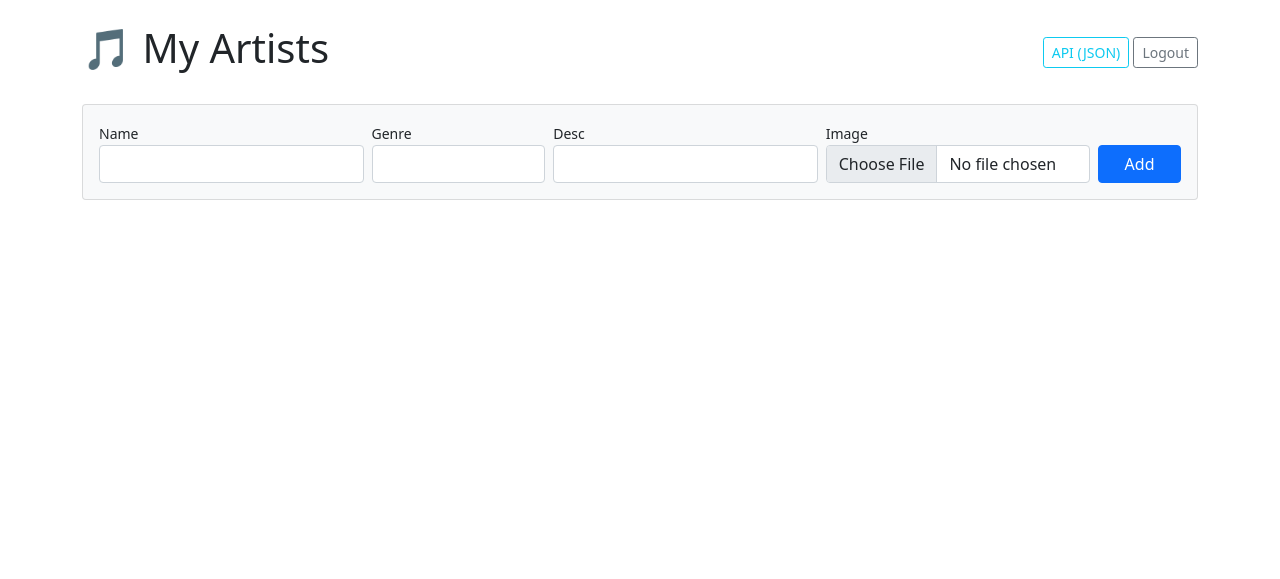
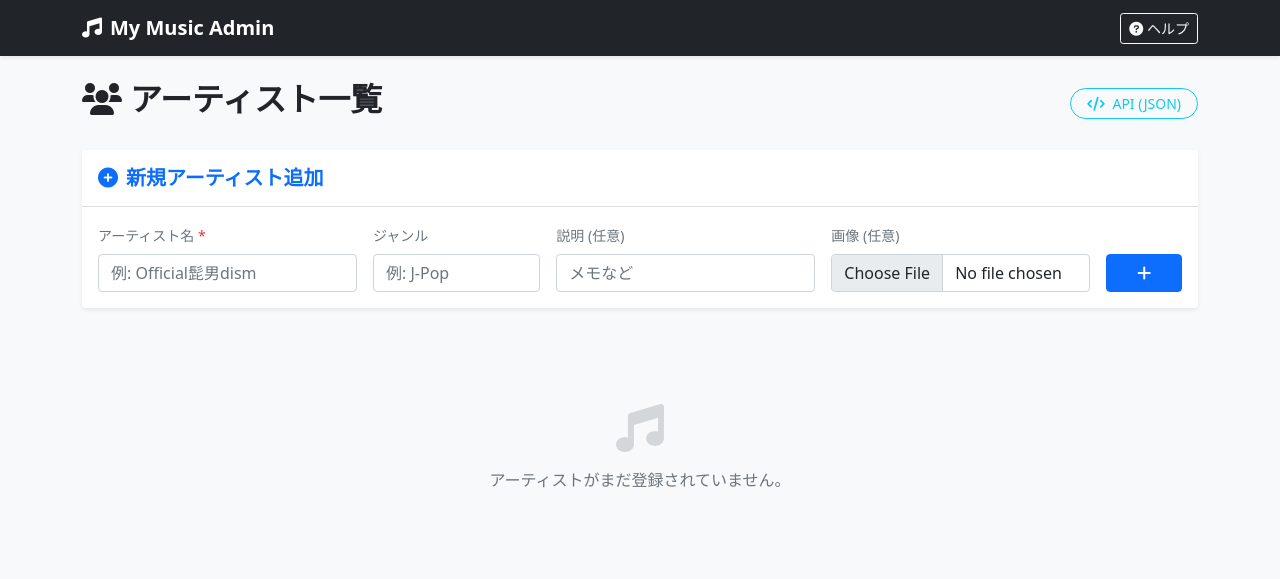
Before and after one commit to Yuki-1018/music_server, a Flask app: template templates/index.html in a window 1280 px wide. Shown: the top 579 px of the page. Run offline with Flask 3, Linux system fonts and the light colour scheme; the template is opened without the code that fills it, so the values that code supplies are empty.

Commit message:
Update index.html

```diff
--- a/templates/index.html
+++ b/templates/index.html
@@ -1,57 +1,103 @@
 <!DOCTYPE html>
-<html>
+<html lang="ja">
 <head>
-    <title>Music Library</title>
+    <meta charset="UTF-8">
+    <meta name="viewport" content="width=device-width, initial-scale=1">
+    <title>ミュージックライブラリ</title>
     <link href="https://cdn.jsdelivr.net/npm/bootstrap@5.1.3/dist/css/bootstrap.min.css" rel="stylesheet">
-    <script src="https://cdn.jsdelivr.net/npm/bootstrap@5.1.3/dist/js/bootstrap.bundle.min.js"></script>
+    <link rel="stylesheet" href="https://cdnjs.cloudflare.com/ajax/libs/font-awesome/6.0.0/css/all.min.css">
+    <style>
+        .artist-card-img { height: 160px; object-fit: cover; background-color: #f0f0f0; }
+        .hover-shadow:hover { box-shadow: 0 .5rem 1rem rgba(0,0,0,.15)!important; transition: box-shadow .3s; }
+    </style>
 </head>
-<body class="container py-4">
+<body class="bg-light">
+    <!-- Navbar -->
+    <nav class="navbar navbar-expand-lg navbar-dark bg-dark shadow-sm sticky-top">
+        <div class="container-lg">
+            <a class="navbar-brand fw-bold" href="/admin/"><i class="fas fa-music me-2"></i>My Music Admin</a>
+            <div class="d-flex gap-2">
+                <button class="btn btn-sm btn-outline-light" data-bs-toggle="modal" data-bs-target="#helpModal">
+                    <i class="fas fa-question-circle"></i> ヘルプ
+                </button>
+            </div>
+        </div>
+    </nav>
+
+    <div class="container-lg py-4">
         <div class="d-flex justify-content-between align-items-center mb-4">
-        <h1>🎵 My Artists</h1>
-        <div>
-            <!-- 新しいAPIへのリンクに変更 -->
-            <a href="/api/artists" target="_blank" class="btn btn-outline-info btn-sm">API (JSON)</a>
-            <a href="/logout" class="btn btn-outline-secondary btn-sm">Logout</a>
+            <h2 class="fw-bold text-dark"><i class="fas fa-users me-2"></i>アーティスト一覧</h2>
+            <a href="/api/artists" target="_blank" class="btn btn-outline-info btn-sm rounded-pill px-3">
+                <i class="fas fa-code me-1"></i> API (JSON)
+            </a>
+        </div>
+
+        <!-- Add Artist Card -->
+        <div class="card mb-5 border-0 shadow-sm">
+            <div class="card-header bg-white py-3">
+                <h5 class="mb-0 fw-bold text-primary"><i class="fas fa-plus-circle me-2"></i>新規アーティスト追加</h5>
+            </div>
+            <div class="card-body">
+                <form action="/admin/artist/add" method="post" enctype="multipart/form-data" class="row g-3 align-items-end">
+                    <div class="col-md-3">
+                        <label class="form-label small text-muted">アーティスト名 <span class="text-danger">*</span></label>
+                        <input type="text" name="name" class="form-control" required placeholder="例: Official髭男dism">
+                    </div>
+                    <div class="col-md-2">
+                        <label class="form-label small text-muted">ジャンル</label>
+                        <input type="text" name="genre" class="form-control" placeholder="例: J-Pop">
+                    </div>
+                    <div class="col-md-3">
+                        <label class="form-label small text-muted">説明 (任意)</label>
+                        <input type="text" name="description" class="form-control" placeholder="メモなど">
+                    </div>
+                    <div class="col-md-3">
+                        <label class="form-label small text-muted">画像 (任意)</label>
+                        <input type="file" name="image" class="form-control" accept="image/*">
+                    </div>
+                    <div class="col-md-1">
+                        <button class="btn btn-primary w-100"><i class="fas fa-plus"></i></button>
+                    </div>
+                </form>
             </div>
         </div>
 
-    <!-- Add Artist Form -->
-    <div class="card mb-4 p-3 bg-light">
-        <form action="/artist/add" method="post" enctype="multipart/form-data" class="row g-2 align-items-end">
-            <div class="col-md-3"><label class="small">Name</label><input type="text" name="name" class="form-control" required></div>
-            <div class="col-md-2"><label class="small">Genre</label><input type="text" name="genre" class="form-control"></div>
-            <div class="col-md-3"><label class="small">Desc</label><input type="text" name="description" class="form-control"></div>
-            <div class="col-md-3"><label class="small">Image</label><input type="file" name="image" class="form-control" accept="image/*"></div>
-            <div class="col-md-1"><button class="btn btn-primary w-100">Add</button></div>
-        </form>
+        <!-- Artist Grid -->
+        <div class="row g-4">
+            {% for artist in artists %}
+            <div class="col-sm-6 col-md-4 col-lg-3">
+                <div class="card h-100 border-0 shadow-sm hover-shadow overflow-hidden">
+                    <div class="position-relative">
+                        {% if artist.image %}
+                        <img src="/image/{{ artist.image }}" class="card-img-top artist-card-img" alt="{{ artist.name }}">
+                        {% else %}
+                        <div class="artist-card-img d-flex align-items-center justify-content-center text-muted">
+                            <i class="fas fa-user fa-3x"></i>
                         </div>
-
-    <div class="row">
-        {% for artist in artists %}
-        <div class="col-md-6 col-lg-4 mb-4">
-            <div class="card h-100 shadow-sm">
-                <div class="d-flex g-0">
-                    <div style="width: 120px; height: 120px; flex-shrink: 0; background: #eee;">
-                        {% if artist.image %}
-                        <img src="/image/{{ artist.image }}" style="width: 100%; height: 100%; object-fit: cover;">
-                        {% else %}
-                        <div class="d-flex align-items-center justify-content-center h-100 text-muted">No Img</div>
                         {% endif %}
-                    </div>
-                    <div class="card-body py-2">
-                        <h5 class="card-title text-truncate"><a href="/artist/{{ artist.id }}" class="text-decoration-none">{{ artist.name }}</a></h5>
-                        <p class="card-text small text-muted mb-1">{{ artist.genre }}</p>
-                        <p class="card-text small text-truncate" style="max-height: 40px;">{{ artist.description }}</p>
+                        <div class="position-absolute bottom-0 start-0 w-100 p-2 bg-gradient-dark text-white" style="background: linear-gradient(transparent, rgba(0,0,0,0.7));">
+                            <h5 class="card-title mb-0 text-white text-truncate fw-bold">{{ artist.name }}</h5>
                         </div>
                     </div>
-                <div class="card-footer bg-white d-flex justify-content-between border-top-0 align-items-center">
-                    <span class="text-muted small">{{ artist.album_count }} albums</span>
-                    <div class="d-flex gap-2">
-                        <!-- アーティスト詳細JSONへのリンク -->
-                        <a href="/api/artist/{{ artist.id }}" target="_blank" class="btn btn-sm btn-outline-info" title="View Detail JSON">JSON</a>
-                        <button class="btn btn-sm btn-outline-secondary" data-bs-toggle="modal" data-bs-target="#editArtist{{ artist.id }}">Edit</button>
-                        <form action="/artist/{{ artist.id }}/delete" method="post" onsubmit="return confirm('Delete?');" style="display:inline;">
-                            <button class="btn btn-sm btn-outline-danger">Del</button>
+                    <div class="card-body p-3">
+                        <div class="mb-2">
+                            <span class="badge bg-secondary">{{ artist.genre or 'Unknown' }}</span>
+                            <small class="text-muted ms-1">{{ artist.album_count }} Albums</small>
+                        </div>
+                        <p class="card-text small text-muted text-truncate">{{ artist.description }}</p>
+                    </div>
+                    <div class="card-footer bg-white border-top-0 p-3 pt-0 d-flex justify-content-between">
+                        <a href="/admin/artist/{{ artist.id }}" class="btn btn-sm btn-outline-primary stretched-link position-relative" style="z-index: 1;">
+                            <i class="fas fa-folder-open me-1"></i> 開く
+                        </a>
+                        <div class="d-flex gap-2 position-relative" style="z-index: 2;">
+                            <button class="btn btn-sm btn-light text-secondary" data-bs-toggle="modal" data-bs-target="#editArtist{{ artist.id }}" title="編集">
+                                <i class="fas fa-pen"></i>
+                            </button>
+                            <form action="/admin/artist/{{ artist.id }}/delete" method="post" onsubmit="return confirm('本当に削除しますか？\n（含まれるアルバムも全て削除されます）');">
+                                <button class="btn btn-sm btn-light text-danger" title="削除">
+                                    <i class="fas fa-trash"></i>
+                                </button>
                             </form>
                         </div>
                     </div>
@@ -61,19 +107,71 @@
             <!-- Edit Modal -->
             <div class="modal fade" id="editArtist{{ artist.id }}" tabindex="-1">
                 <div class="modal-dialog">
-                <form class="modal-content" action="/artist/{{ artist.id }}/edit" method="post" enctype="multipart/form-data">
-                    <div class="modal-header"><h5 class="modal-title">Edit Artist</h5><button type="button" class="btn-close" data-bs-dismiss="modal"></button></div>
+                    <form class="modal-content" action="/admin/artist/{{ artist.id }}/edit" method="post" enctype="multipart/form-data">
+                        <div class="modal-header">
+                            <h5 class="modal-title">アーティスト編集</h5>
+                            <button type="button" class="btn-close" data-bs-dismiss="modal"></button>
+                        </div>
                         <div class="modal-body">
-                        <div class="mb-2"><label>Name</label><input type="text" name="name" class="form-control" value="{{ artist.name }}" required></div>
-                        <div class="mb-2"><label>Genre</label><input type="text" name="genre" class="form-control" value="{{ artist.genre }}"></div>
-                        <div class="mb-2"><label>Description</label><textarea name="description" class="form-control">{{ artist.description }}</textarea></div>
-                        <div class="mb-2"><label>Change Image (Optional)</label><input type="file" name="image" class="form-control" accept="image/*"></div>
+                            <div class="mb-3">
+                                <label class="form-label">名前</label>
+                                <input type="text" name="name" class="form-control" value="{{ artist.name }}" required>
                             </div>
-                    <div class="modal-footer"><button class="btn btn-primary">Save Changes</button></div>
+                            <div class="mb-3">
+                                <label class="form-label">ジャンル</label>
+                                <input type="text" name="genre" class="form-control" value="{{ artist.genre }}">
+                            </div>
+                            <div class="mb-3">
+                                <label class="form-label">説明</label>
+                                <textarea name="description" class="form-control">{{ artist.description }}</textarea>
+                            </div>
+                            <div class="mb-3">
+                                <label class="form-label">画像変更 (任意)</label>
+                                <input type="file" name="image" class="form-control" accept="image/*">
+                            </div>
+                        </div>
+                        <div class="modal-footer">
+                            <button class="btn btn-primary">保存</button>
+                        </div>
                     </form>
                 </div>
             </div>
+            {% else %}
+            <div class="col-12 text-center text-muted py-5">
+                <i class="fas fa-music fa-3x mb-3 text-secondary opacity-25"></i>
+                <p>アーティストがまだ登録されていません。</p>
+            </div>
             {% endfor %}
         </div>
+    </div>
+
+    <!-- Help Modal -->
+    <div class="modal fade" id="helpModal" tabindex="-1">
+        <div class="modal-dialog modal-lg">
+            <div class="modal-content">
+                <div class="modal-header bg-info text-white">
+                    <h5 class="modal-title"><i class="fas fa-info-circle me-2"></i>使い方ヘルプ</h5>
+                    <button type="button" class="btn-close btn-close-white" data-bs-dismiss="modal"></button>
+                </div>
+                <div class="modal-body">
+                    <h6>1. アーティストの管理</h6>
+                    <p class="small text-muted">まずはアーティストを作成してください。「開く」ボタンでアルバム管理画面へ移動します。</p>
+                    <hr>
+                    <h6>2. アルバム・曲の追加</h6>
+                    <p class="small text-muted">アーティスト画面でアルバムを作成し、アルバム詳細画面で曲を追加します。</p>
+                    <ul class="small text-muted">
+                        <li><strong>ファイルアップロード:</strong> mp3, m4a, wav等は自動でmp3に変換されます。<strong>mp4等の動画ファイルも音声のみ抽出して登録可能です。</strong></li>
+                        <li><strong>URLインポート:</strong> YouTube等のURLから音声をダウンロードできます。</li>
+                    </ul>
+                    <hr>
+                    <h6>3. 低音質（通信節約）モード</h6>
+                    <p class="small text-muted">曲を追加すると、自動的に「高音質(192k)」と「低音質(96k)」の2種類のファイルが生成されます。<br>
+                    APIレスポンスには <code>stream_url</code> と <code>stream_low_url</code> が含まれます。</p>
+                </div>
+            </div>
+        </div>
+    </div>
+
+    <script src="https://cdn.jsdelivr.net/npm/bootstrap@5.1.3/dist/js/bootstrap.bundle.min.js"></script>
 </body>
 </html>
```
Lines whose indentation alone changed are shown as unchanged.
